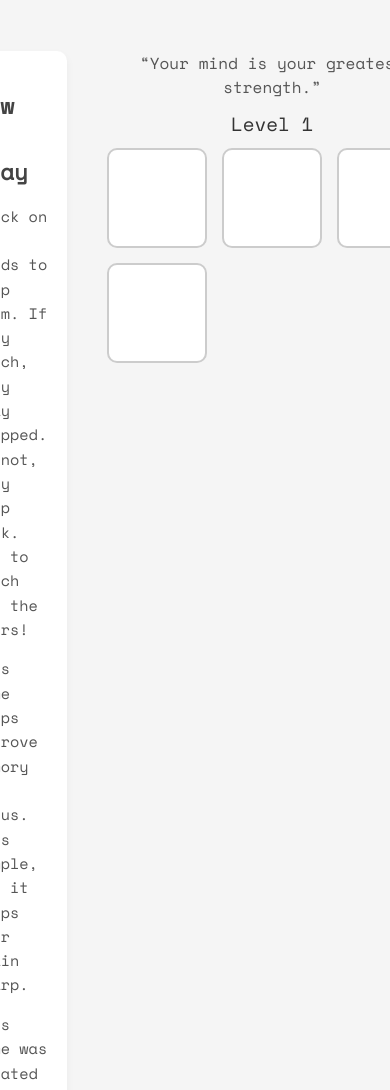
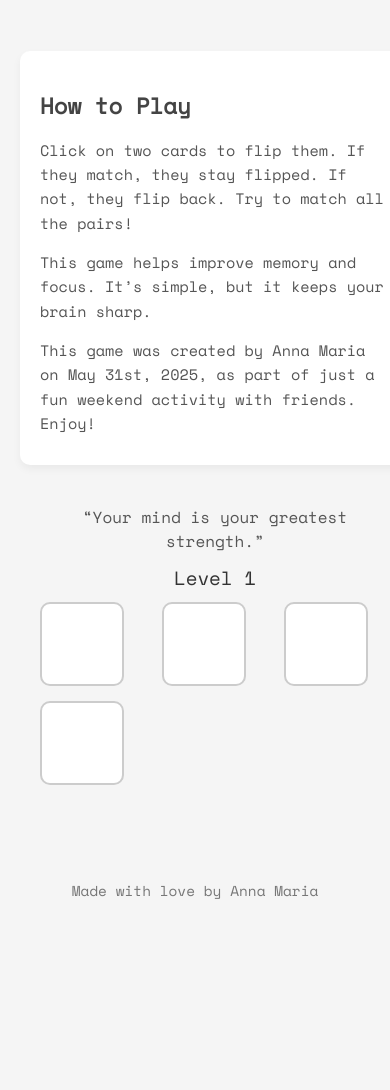
Before and after one commit to Annamaria9-coder/card-matching-memory-game, a plain HTML site: page index.html in a window 390 px wide. Shown: the part 174-1264 px from the top of the page. After the commit the page ends 1109 px from the top, so only its background shows below. Drawn offline with nearby package versions, Linux system fonts and the light colour scheme.

Commit message:
Update style.css
fixed mobile responsiveness

```diff
--- a/style.css
+++ b/style.css
@@ -3,30 +3,31 @@ body {
   background-color: #f5f5f5;
   margin: 0;
   padding: 0;
-  display: flex;
-  flex-direction: column;
-  align-items: center;
   color: #333;
 }
 
 h1 {
   margin-top: 40px;
+  text-align: center;
   font-size: 2.5rem;
   color: #222;
 }
 
 #main-wrapper {
   display: flex;
+  flex-direction: row;
   justify-content: center;
   align-items: flex-start;
   gap: 40px;
   width: 100%;
   max-width: 1200px;
   padding: 40px 20px;
+  margin: 0 auto;
+  flex-wrap: wrap;
 }
 
 #instructions {
-  flex: 1;
+  flex: 1 1 300px;
   max-width: 400px;
   background-color: #ffffff;
   padding: 20px;
@@ -48,10 +49,12 @@ h1 {
 }
 
 #game-container {
-  flex: 1;
+  flex: 1 1 300px;
   display: flex;
   flex-direction: column;
   align-items: center;
+  max-width: 600px;
+  width: 100%;
 }
 
 #quote-box {
@@ -67,6 +70,7 @@ h1 {
   margin-bottom: 10px;
   font-size: 1.2rem;
   color: #333;
+  text-align: center;
 }
 
 #game-board {
@@ -75,6 +79,7 @@ h1 {
   gap: 15px;
   justify-content: center;
   max-width: 420px;
+  width: 100%;
 }
 
 .card {
@@ -100,23 +105,31 @@ h1 {
 }
 
 footer {
-  margin-top: 60px;
-  margin-bottom: 20px;
+  text-align: center;
+  padding: 20px;
   font-size: 0.9rem;
   color: #777;
-  text-align: center;
-  width: 100%;
-  position: relative;
 }
 
-.signature {
-  position: absolute;
-  right: 20px;
-  bottom: -20px;
-  font-size: 0.8rem;
-  color: #999;
+/* Mobile fixes */
+@media (max-width: 768px) {
+  #main-wrapper {
+    flex-direction: column;
+    align-items: center;
+  }
+
+  #instructions,
+  #game-container {
+    max-width: 90%;
+  }
+
+  #game-board {
+    grid-template-columns: repeat(auto-fill, minmax(80px, 1fr));
+  }
+
+  .card {
+    width: 80px;
+    height: 80px;
+    font-size: 1.5rem;
+  }
 }
-
-* {
-  box-sizing: border-box;
-}
```
